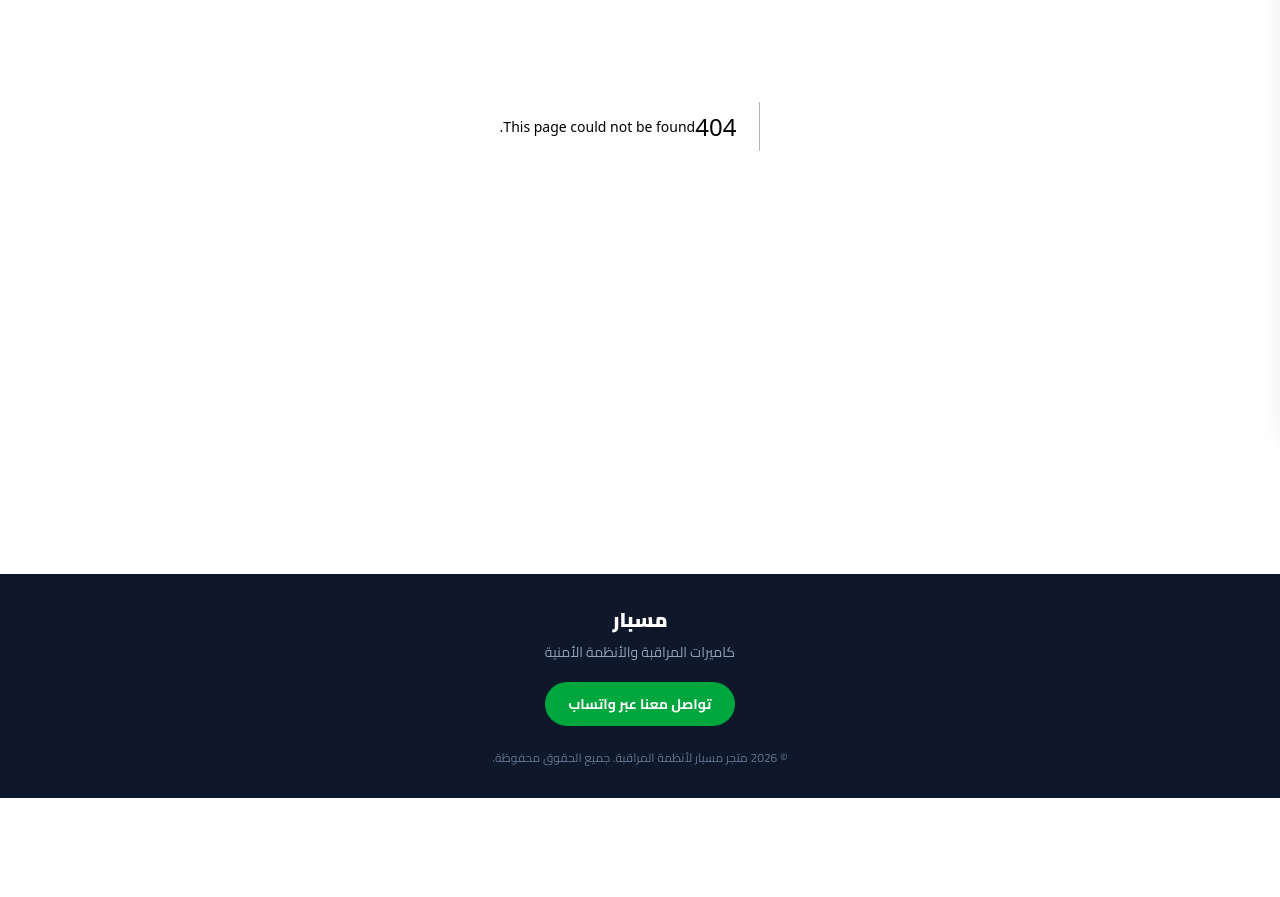
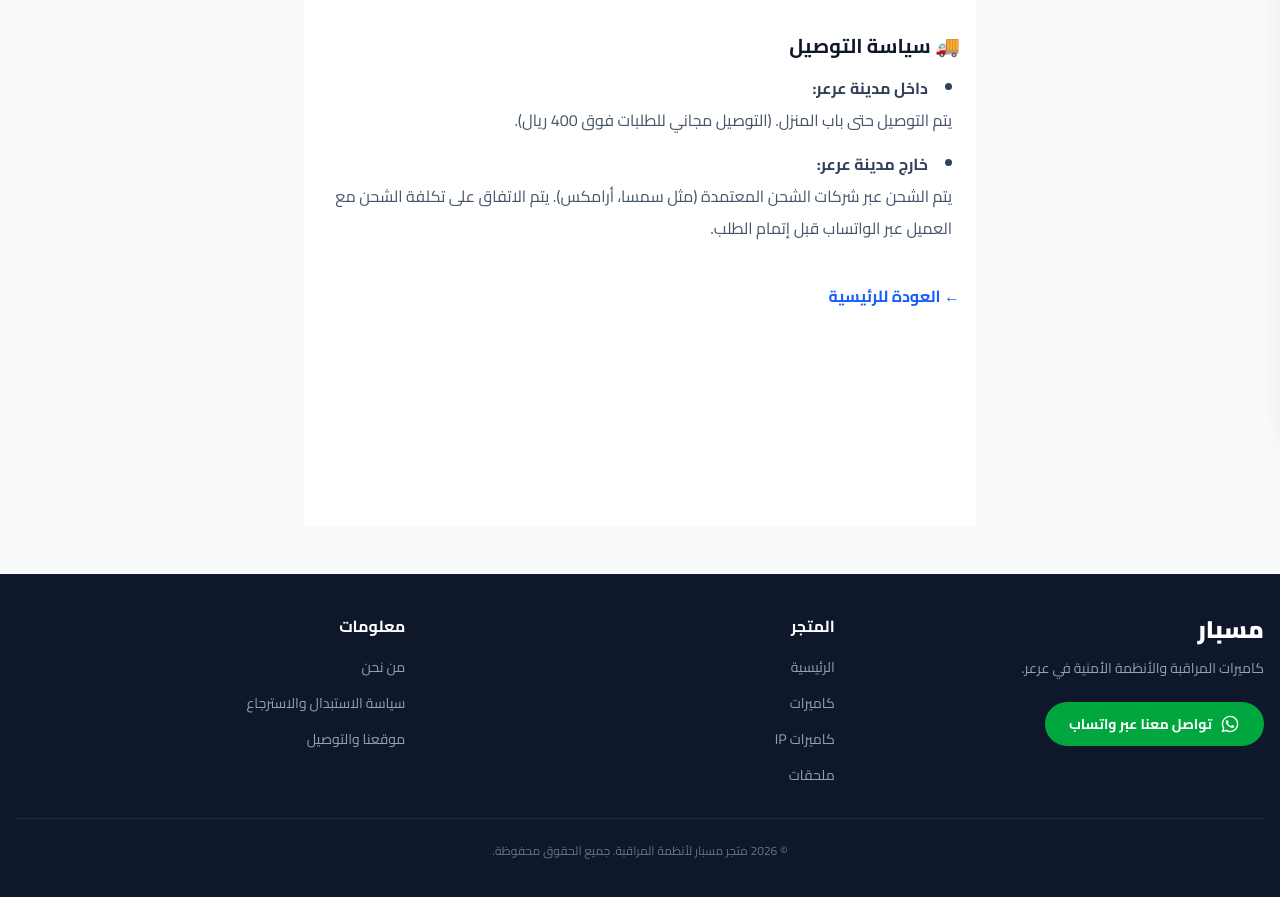
Before and after one commit to ahmadphd1-hue/misbar, a Next.js app: page /info/location in a window 1280 px wide. Before the commit this address had no page. Shown: the part 375-1272 px from the top of the page. Before the commit the page ends 1173 px from the top, so only its background shows below. Built offline with nearby package versions, Linux system fonts and the light colour scheme.

Commit message:
Complete UI: product page, info pages, footer, and product images

```diff
--- /dev/null
+++ b/app/info/location/page.tsx
@@ -0,0 +1,46 @@
+import Link from "next/link";
+
+export default function LocationPage() {
+  return (
+    <main className="max-w-2xl mx-auto px-4 py-10 bg-white min-h-screen">
+      <h1 className="text-3xl font-black text-slate-900 mb-6">موقعنا والتوصيل</h1>
+
+      <div className="text-slate-700 leading-8 space-y-8 text-base">
+        {/* العنوان */}
+        <div className="bg-slate-50 p-5 rounded-xl border border-slate-200">
+          <h2 className="text-xl font-bold text-slate-900 mb-2 flex items-center gap-2">
+            📍 موقع المتجر
+          </h2>
+          <p className="font-semibold text-lg">مسبار لأنظمة المراقبة</p>
+          <p className="text-slate-600 mt-1">طريق الملك فيصل، الروضة، عرعر 73312</p>
+          <p className="text-sm text-slate-500 mt-3">
+            (يمكنك مراسلتنا عبر الواتساب للحصول على الموقع الدقيق على الخريطة).
+          </p>
+        </div>
+
+        {/* التوصيل */}
+        <div>
+          <h2 className="text-xl font-bold text-slate-900 mb-3 flex items-center gap-2">
+            🚚 سياسة التوصيل
+          </h2>
+          <ul className="list-disc list-inside space-y-3 mr-2">
+            <li>
+              <strong>داخل مدينة عرعر:</strong>
+              <br />
+              <span className="text-slate-600">يتم التوصيل حتى باب المنزل. (التوصيل مجاني للطلبات فوق 400 ريال).</span>
+            </li>
+            <li>
+              <strong>خارج مدينة عرعر:</strong>
+              <br />
+              <span className="text-slate-600">يتم الشحن عبر شركات الشحن المعتمدة (مثل سمسا، أرامكس). يتم الاتفاق على تكلفة الشحن مع العميل عبر الواتساب قبل إتمام الطلب.</span>
+            </li>
+          </ul>
+        </div>
+      </div>
+
+      <Link href="/" className="inline-block mt-10 text-blue-600 font-bold hover:underline">
+        ← العودة للرئيسية
+      </Link>
+    </main>
+  );
+}
--- /dev/null
+++ b/app/info/page.tsx
@@ -0,0 +1,26 @@
+import Link from "next/link";
+
+export default function AboutPage() {
+  return (
+    <main className="max-w-2xl mx-auto px-4 py-10 bg-white min-h-screen">
+      <h1 className="text-3xl font-black text-slate-900 mb-6">من نحن</h1>
+      <div className="text-slate-700 leading-8 space-y-4 text-base">
+        <p>
+          مرحباً بك في <strong>مسبار لأنظمة المراقبة</strong>، وجهتك الأولى لحلول الأمن والسلامة في مدينة عرعر.
+        </p>
+        <p>
+          نحن نؤمن بأن الأمان ليس رفاهية، بل ضرورة. لذلك نحرص على توفير أفضل كاميرات المراقبة وأنظمة الشبكات من كبرى العلامات التجارية العالمية (مثل Hikvision و Dahua)، بأعلى معايير الجودة وأسعار تنافسية تناسب الجميع.
+        </p>
+        <p>
+          لا نكتفي بالبيع فقط، بل نقدم لك حلولاً متكاملة تشمل الاستشارة، والتركيب، والصيانة، مع ضمان حقيقي ودعم فني مستمر. فريقنا جاهز لخدمتك واختيار ما يناسب منزلك أو منشأتك.
+        </p>
+        <p className="font-bold text-blue-700 mt-4">
+          مسبار.. عينك التي لا تنام. 👁️
+        </p>
+      </div>
+      <Link href="/" className="inline-block mt-10 text-blue-600 font-bold hover:underline">
+        ← العودة للرئيسية
+      </Link>
+    </main>
+  );
+}
--- /dev/null
+++ b/app/info/returns/page.tsx
@@ -0,0 +1,25 @@
+import Link from "next/link";
+
+export default function ReturnsPage() {
+  return (
+    <main className="max-w-2xl mx-auto px-4 py-10 bg-white min-h-screen">
+      <h1 className="text-3xl font-black text-slate-900 mb-6">سياسة الاستبدال والاسترجاع</h1>
+      <div className="text-slate-700 leading-8 space-y-4 text-base">
+        <p>نحرص في <strong>مسبار</strong> على رضاك التام. يمكنك طلب الاستبدال أو الاسترجاع وفقاً للشروط التالية:</p>
+        <ul className="list-disc list-inside space-y-2 mr-2">
+          <li>يجب أن يكون المنتج بحالته الأصلية (في تغليفه) ولم يتم استخدامه أو تركيبه.</li>
+          <li>الاحتفاظ بالفاتورة الأصلية أو إثبات الشراء.</li>
+          <li>تقديم طلب الاسترجاع خلال <strong>3 أيام</strong> من تاريخ الاستلام.</li>
+          <li>في حال وجود عيب مصنعي، نتحمل نحن تكاليف الاستبدال بالكامل.</li>
+          <li>لا يشمل الاسترجاع المنتجات التي تم تركيبها أو تلفت بسبب سوء الاستخدام.</li>
+        </ul>
+        <p className="font-bold mt-4 text-slate-900 bg-slate-100 p-4 rounded-lg">
+          لطلب استرجاع أو استبدال، يرجى التواصل معنا عبر الواتساب مع إرفاق رقم طلبك وصورة للمنتج.
+        </p>
+      </div>
+      <Link href="/" className="inline-block mt-10 text-blue-600 font-bold hover:underline">
+        ← العودة للرئيسية
+      </Link>
+    </main>
+  );
+}
--- a/components/Footer.tsx
+++ b/components/Footer.tsx
@@ -1,25 +1,89 @@
+import Link from "next/link";
+
+const storeLinks = [
+  { href: "/", label: "الرئيسية" },
+  { href: "/category/cameras", label: "كاميرات" },
+  { href: "/category/ip", label: "كاميرات IP" },
+  { href: "/category/accessories", label: "ملحقات" },
+];
+
+const infoLinks = [
+  { href: "/info", label: "من نحن" },
+  { href: "/info/returns", label: "سياسة الاستبدال والاسترجاع" },
+  { href: "/info/location", label: "موقعنا والتوصيل" },
+];
+
 export default function Footer() {
   return (
     <footer className="bg-slate-900 text-slate-300 mt-12">
-      <div className="max-w-7xl mx-auto px-4 py-8 text-center">
-        <h2 className="text-xl font-black text-white mb-2">مسبار</h2>
-        <p className="text-sm text-slate-400 mb-5">
-          كاميرات المراقبة والأنظمة الأمنية
+      <div className="max-w-7xl mx-auto px-4 py-10">
+        <div className="grid grid-cols-1 md:grid-cols-3 gap-10 text-center md:text-right">
+
+          {/* العلامة التجارية */}
+          <div>
+            <h2 className="text-2xl font-black text-white mb-2">مسبار</h2>
+            <p className="text-sm text-slate-400 leading-7">
+              كاميرات المراقبة والأنظمة الأمنية في عرعر.
             </p>
-
             <a
               href="https://wa.me/966532999563"
               target="_blank"
               rel="noopener noreferrer"
-          className="inline-block bg-green-600 hover:bg-green-700 text-white font-bold text-sm px-6 py-3 rounded-full transition-colors"
+              className="mt-5 inline-flex items-center justify-center gap-2 bg-green-600 hover:bg-green-700 text-white font-bold text-sm px-6 py-3 rounded-full transition-colors"
             >
+              <svg
+                width="20"
+                height="20"
+                viewBox="0 0 24 24"
+                fill="currentColor"
+                aria-hidden="true"
+              >
+                <path d="M12.04 2C6.58 2 2.13 6.45 2.13 11.91c0 1.75.46 3.45 1.32 4.95L2 22l5.25-1.38a9.9 9.9 0 0 0 4.79 1.22h.01c5.46 0 9.91-4.45 9.91-9.91 0-2.65-1.03-5.14-2.9-7.01A9.82 9.82 0 0 0 12.04 2zm0 18.15h-.01a8.2 8.2 0 0 1-4.19-1.15l-.3-.18-3.12.82.83-3.04-.2-.31a8.2 8.2 0 0 1-1.26-4.38c0-4.54 3.7-8.24 8.25-8.24 2.2 0 4.27.86 5.83 2.42a8.2 8.2 0 0 1 2.41 5.83c0 4.54-3.7 8.23-8.24 8.23zm4.52-6.16c-.25-.12-1.47-.72-1.69-.81-.23-.08-.39-.12-.56.13-.16.24-.64.81-.79.97-.14.17-.29.19-.54.06-.25-.12-1.05-.39-2-1.23-.74-.66-1.24-1.47-1.38-1.72-.15-.25-.02-.38.11-.5.11-.11.25-.29.37-.43.13-.14.17-.25.25-.41.08-.17.04-.31-.02-.43-.06-.12-.56-1.34-.76-1.84-.2-.48-.41-.42-.56-.43h-.48c-.17 0-.43.06-.66.31-.23.25-.86.85-.86 2.07 0 1.21.89 2.39 1.01 2.56.12.17 1.75 2.67 4.23 3.74.59.26 1.05.41 1.41.52.59.19 1.13.16 1.56.1.48-.07 1.47-.6 1.67-1.18.21-.58.21-1.07.14-1.18-.06-.1-.22-.16-.47-.28z" />
+              </svg>
               تواصل معنا عبر واتساب
             </a>
+          </div>
 
-        <p className="text-xs text-slate-500 mt-6">
-          &copy; {new Date().getFullYear()} متجر مسبار لأنظمة المراقبة. جميع
-          الحقوق محفوظة.
+          {/* روابط المتجر */}
+          <nav aria-label="روابط المتجر">
+            <h3 className="text-base font-bold text-white mb-4">المتجر</h3>
+            <ul className="space-y-3">
+              {storeLinks.map((link) => (
+                <li key={link.href}>
+                  <Link
+                    href={link.href}
+                    className="text-sm text-slate-400 hover:text-white transition-colors"
+                  >
+                    {link.label}
+                  </Link>
+                </li>
+              ))}
+            </ul>
+          </nav>
+
+          {/* معلومات */}
+          <nav aria-label="معلومات">
+            <h3 className="text-base font-bold text-white mb-4">معلومات</h3>
+            <ul className="space-y-3">
+              {infoLinks.map((link) => (
+                <li key={link.href}>
+                  <Link
+                    href={link.href}
+                    className="text-sm text-slate-400 hover:text-white transition-colors"
+                  >
+                    {link.label}
+                  </Link>
+                </li>
+              ))}
+            </ul>
+          </nav>
+        </div>
+
+        <div className="border-t border-slate-800 mt-8 pt-6 text-center">
+          <p className="text-xs text-slate-500">
+            &copy; {new Date().getFullYear()} متجر مسبار لأنظمة المراقبة. جميع الحقوق محفوظة.
           </p>
+        </div>
       </div>
     </footer>
   );
```
Lines whose indentation alone changed are shown as unchanged.
